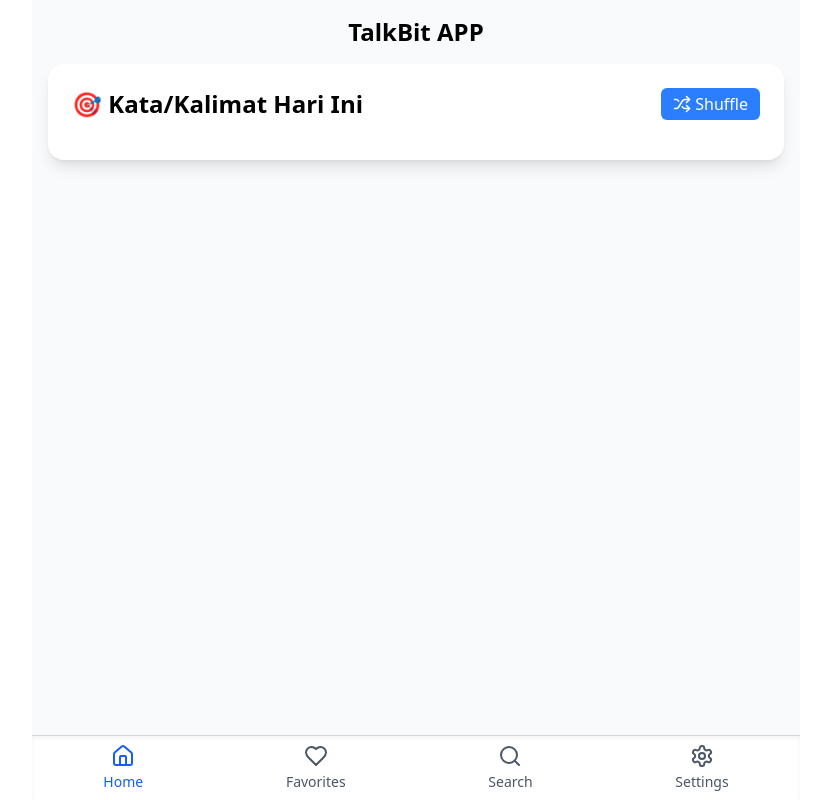
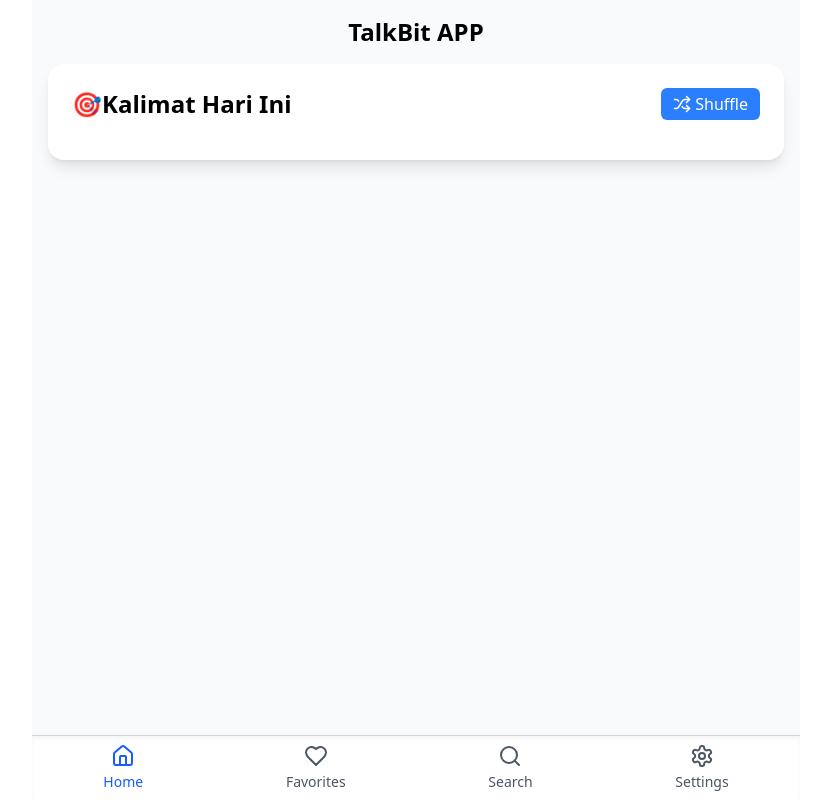
Before and after one commit to bozid95/talkbit, a Next.js app: page / in a window 1280 px wide. Shown: the whole page, without its empty margins (224-1055 px from the left). Built offline with nearby package versions, Linux system fonts and the light colour scheme; no server answers.

Commit message:
update style

```diff
--- a/src/components/WordOfTheDay.tsx
+++ b/src/components/WordOfTheDay.tsx
@@ -120,7 +120,7 @@ export default function WordOfTheDay({ initialWords, limit }: Props) {
   return (
     <div className="bg-white shadow-lg rounded-2xl p-6 mb-8">
       <div className="flex justify-between items-center mb-4">
-        <h2 className="text-2xl font-semibold">🎯 Kata/Kalimat Hari Ini</h2>
+        <h2 className="text-2xl font-semibold">🎯Kalimat Hari Ini</h2>
         <button
           onClick={shuffleWords}
           className="flex items-center space-x-1 px-3 py-1 rounded-md bg-blue-500 text-white hover:bg-blue-600 transition"
```
